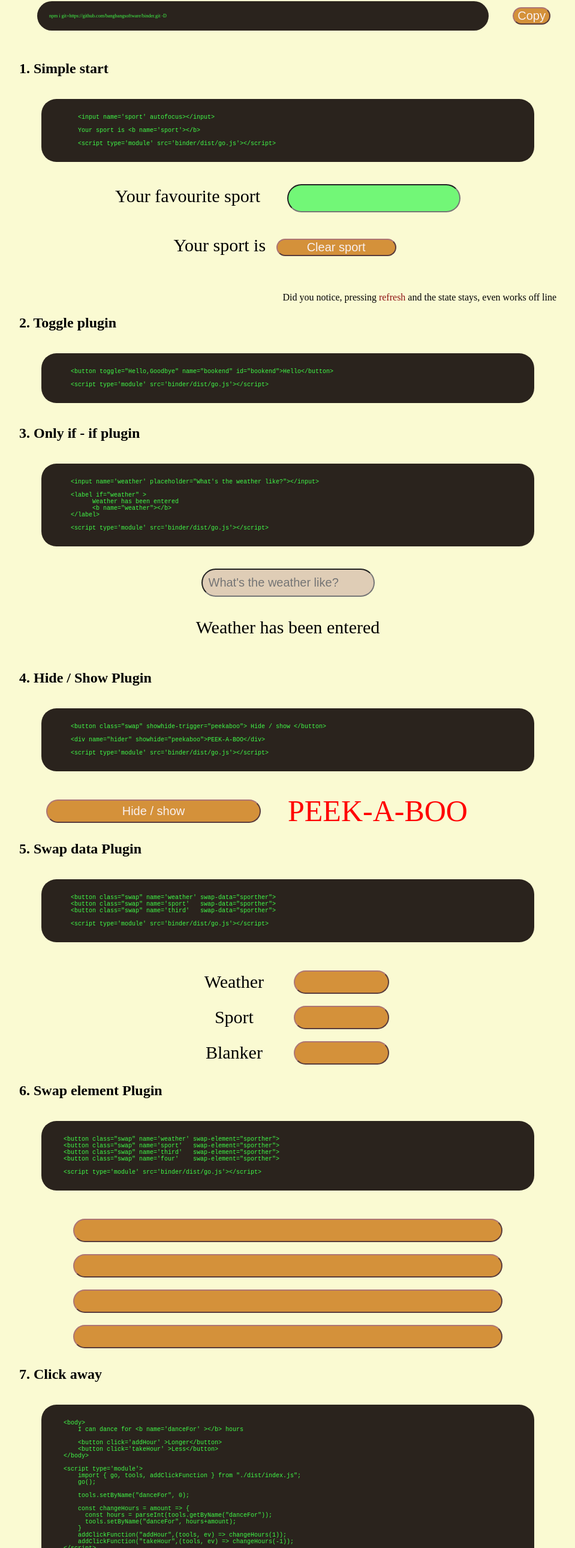
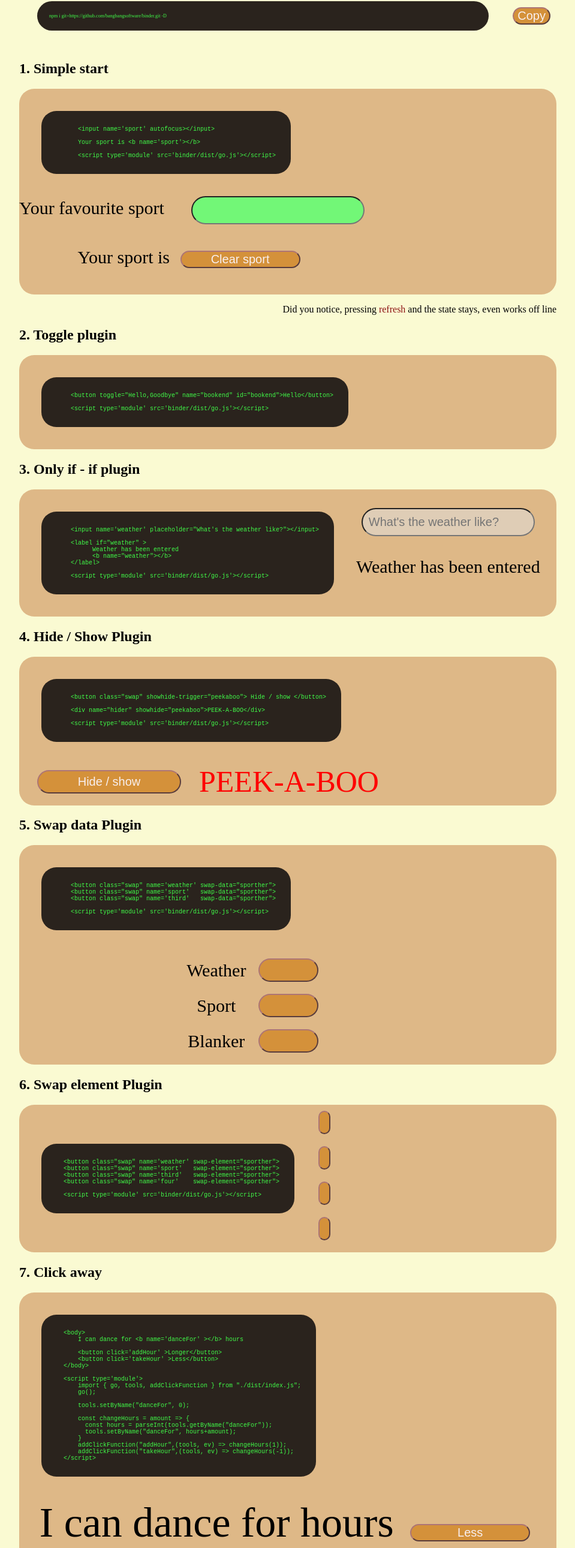
Before and after one commit to bangbangsoftware/binder, a website with bundled scripts: page example/index.html in a window 1280 px wide. Shown: the part 199-2780 px from the top of the page at 60% size, without its empty margins (160-1119 px from the left). Built offline with nearby package versions, Linux system fonts and the light colour scheme.

Commit message:
Fixing the css

```diff
--- a/example/index.html
+++ b/example/index.html
@@ -32,7 +32,7 @@
 
             <article id="simple">
               <h2>1. Simple start</h2>
-              <div class="repeatgrid">
+              <div class="flexing">
                 <div>
                     <code>
 <pre class="code">
@@ -65,7 +65,7 @@
           <article id="ifPlugin">
             <h2>2. Toggle plugin</h2>
 
-            <div class="repeatgrid">
+            <div class="flexing">
               <div>
                   <code>
 <pre class="code">
@@ -87,7 +87,7 @@
           <article id="ifPlugin">
             <h2>3. Only if - if plugin</h2>
 
-            <div class="repeatgrid">
+            <div class="flexing">
               <div>
                   <code>
 <pre class="code">
@@ -123,7 +123,7 @@
           <article id="hideshowPlugin">
             <h2>4. Hide / Show Plugin</h2>
 
-            <div class="repeatgrid">
+            <div class="flexing">
                 <div>
                   <code>
 <pre class="code">
@@ -147,7 +147,7 @@
           <article id="swapDataPlugin">
             <h2>5. Swap data Plugin</h2>
 
-            <div class="repeatgrid">
+            <div class="flexing">
                 <div>
                   <code>
 <pre class="code">
@@ -172,7 +172,7 @@
           <article id="swapElementPlugin">
             <h2>6. Swap element Plugin</h2>
 
-            <div class="repeatgrid">
+            <div class="flexing">
                 <div>
                   <code>
 <pre class="code">
@@ -207,7 +207,7 @@
           <article id="click">
             <h2>7. Click away</h2>
 
-            <div class="repeatgrid">
+            <div class="flexing">
                 <div>
                   <code>
 <pre class="code">
@@ -247,7 +247,7 @@
           <article id="tablePlugin">
             <h2>8. Bring it to the table - table plugin</h2>
 
-            <div class="repeatgrid">
+            <div class="flexing">
                 <div>
                   <code>
 <pre class="code">
```
Also changed, not shown: example/tutorial-1.html (+17 -3 lines).
